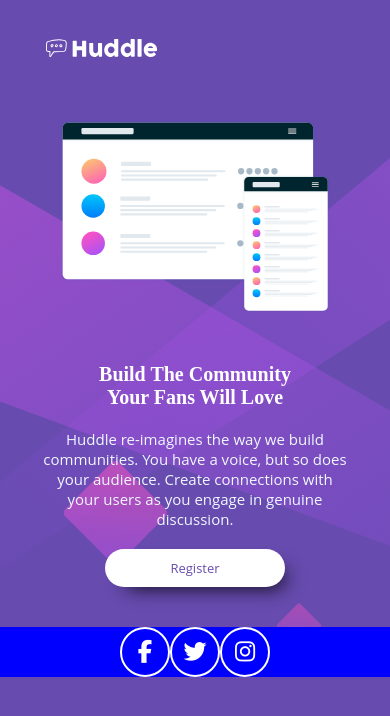
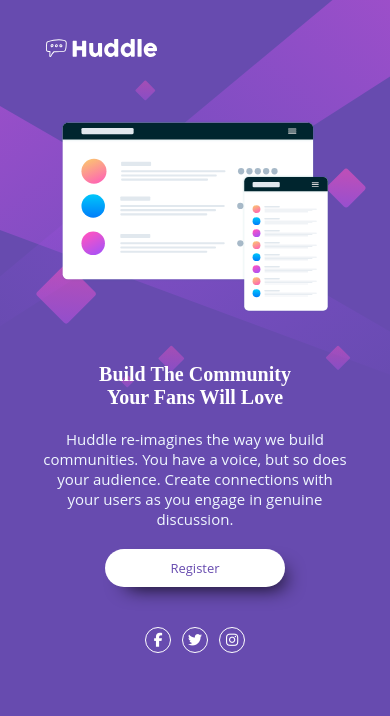
Before and after one commit to DAST-87/huddle-landing-page, a plain HTML site: page index.html in a window 390 px wide. Drawn offline with Linux system fonts and the light colour scheme.

Commit message:
Finalização Projeto

```diff
--- a/style.css
+++ b/style.css
@@ -108,7 +108,7 @@ button:hover{
 @media screen and (max-width: 767px) {
     body{
         background-image: url(images/bg-mobile.svg);
-        background-size: cover;
+        background-size: contain;
 
     }
     .logo img{
@@ -162,24 +162,35 @@ button:hover{
 
 
     }
-    .ico{
-        width: 100vw;
+    footer{
         display: flex;
         justify-content: center;
-        background-color: blue;
+        align-items: center;
+    }
+    .social{
+        display: flex;
+        justify-content: center;
+        width: 100vw;
+    }
+    .ico{
+        display: flex;
+        justify-content: center;
+        width: 120px;
+    }
+    .ico ul{
+        display: flex;
+        justify-content: space-between;
+        width: 100px;
     }
     .ico ul li a{
         display: flex;
-        justify-content: center;
-        align-items: center;
-        font-size: 23px;
-        border: solid 2px white;
+        font-size: 14px;
+        border: solid 1px white;
         border-radius: 100px;
-        padding: 0px;
-        width: 50px;
-        height: 50px;
-        margin-left: 0px;
+        width: 26px;
+        height: 26px;
         text-decoration: none;
         color: white;
+        margin-left: 0;
     }
 }
```
